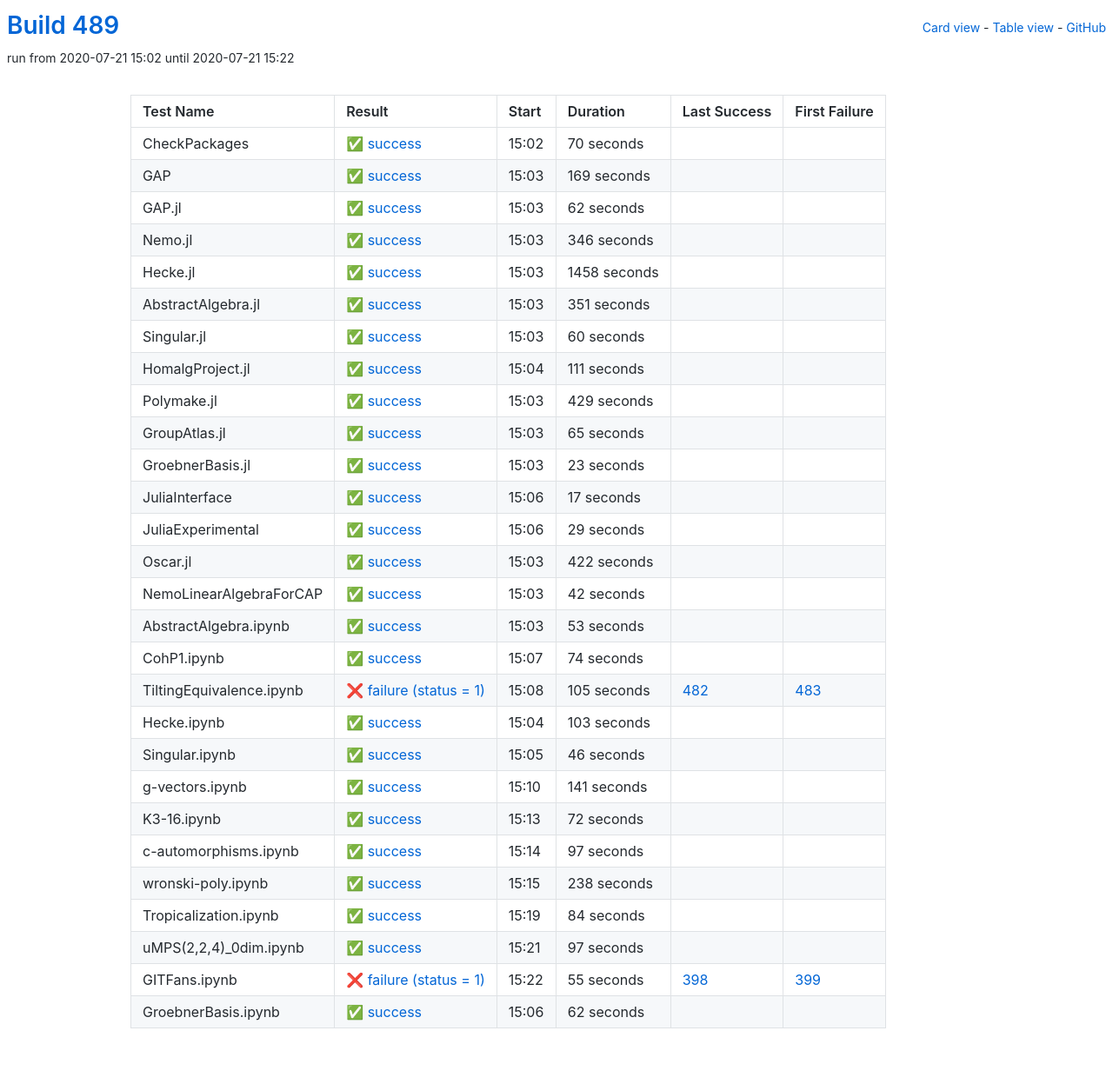
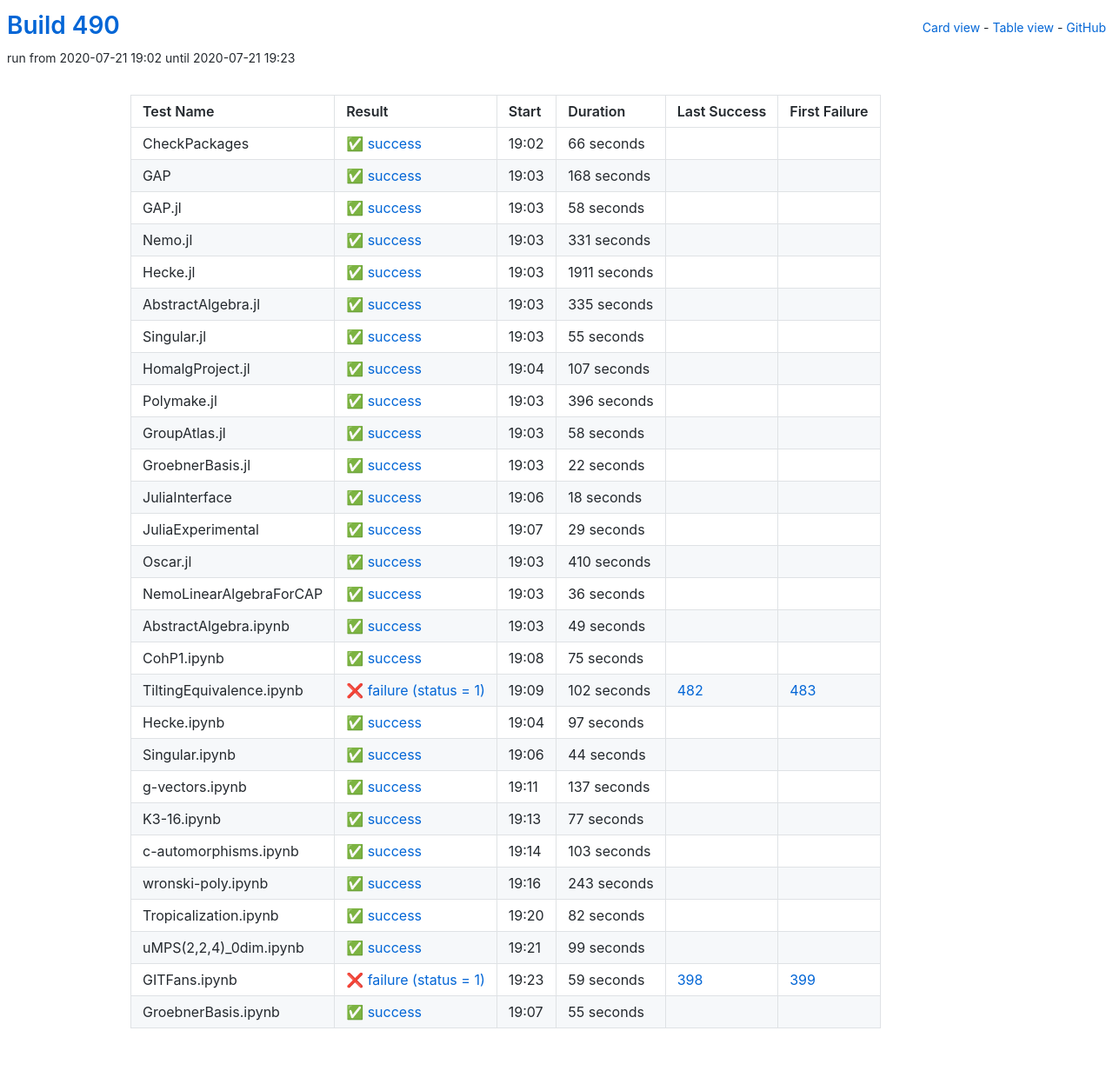
Before and after one commit to oscar-system/oscar-ci-status-stable, a Jekyll site: the page built from table.html, in a window 1280 px wide. Shown: the whole page at 87% size. Built offline with Jekyll 4.4.1, drawn with Linux system fonts in a browser that asks for light colours.

Commit message:
Build #490

```diff
--- a/_data/ci.yml
+++ b/_data/ci.yml
@@ -1,6 +1,6 @@
 ---
-build: 489
-build_url: https://oscarci.mathematik.uni-kl.de/job/oscar-stable/489/
+build: 490
+build_url: https://oscarci.mathematik.uni-kl.de/job/oscar-stable/490/
 job: oscar-stable
 organization: oscar-system
 repo: oscar-ci-status-stable
@@ -8,152 +8,152 @@ repourl: https://github.com/oscar-system/oscar-ci-status-stable
 tests:
 - name: CheckPackages
   id: checkpackages
-  log: https://oscarci.mathematik.uni-kl.de/job/oscar-stable/489/artifact/logs/build-489/CheckPackages.log
-  start: 2020-07-21 15:02
+  log: https://oscarci.mathematik.uni-kl.de/job/oscar-stable/490/artifact/logs/build-490/CheckPackages.log
+  start: 2020-07-21 19:02
   success: true
   exitcode: 0
   status: success
-  duration: 70
+  duration: 66
   last_success: false
   last_success_url:
   first_failure: false
   first_failure_url:
 - name: GAP
   id: gap
-  log: https://oscarci.mathematik.uni-kl.de/job/oscar-stable/489/artifact/logs/build-489/GAP.log
-  start: 2020-07-21 15:03
+  log: https://oscarci.mathematik.uni-kl.de/job/oscar-stable/490/artifact/logs/build-490/GAP.log
+  start: 2020-07-21 19:03
   success: true
   exitcode: 0
   status: success
-  duration: 169
+  duration: 168
   last_success: false
   last_success_url:
   first_failure: false
   first_failure_url:
 - name: GAP.jl
   id: gap-jl
-  log: https://oscarci.mathematik.uni-kl.de/job/oscar-stable/489/artifact/logs/build-489/GAP.jl.log
-  start: 2020-07-21 15:03
+  log: https://oscarci.mathematik.uni-kl.de/job/oscar-stable/490/artifact/logs/build-490/GAP.jl.log
+  start: 2020-07-21 19:03
   success: true
   exitcode: 0
   status: success
-  duration: 62
+  duration: 58
   last_success: false
   last_success_url:
   first_failure: false
   first_failure_url:
 - name: Nemo.jl
   id: nemo-jl
-  log: https://oscarci.mathematik.uni-kl.de/job/oscar-stable/489/artifact/logs/build-489/Nemo.jl.log
-  start: 2020-07-21 15:03
+  log: https://oscarci.mathematik.uni-kl.de/job/oscar-stable/490/artifact/logs/build-490/Nemo.jl.log
+  start: 2020-07-21 19:03
   success: true
   exitcode: 0
   status: success
-  duration: 346
+  duration: 331
   last_success: false
   last_success_url:
   first_failure: false
   first_failure_url:
 - name: Hecke.jl
   id: hecke-jl
-  log: https://oscarci.mathematik.uni-kl.de/job/oscar-stable/489/artifact/logs/build-489/Hecke.jl.log
-  start: 2020-07-21 15:03
+  log: https://oscarci.mathematik.uni-kl.de/job/oscar-stable/490/artifact/logs/build-490/Hecke.jl.log
+  start: 2020-07-21 19:03
   success: true
   exitcode: 0
   status: success
-  duration: 1458
+  duration: 1911
   last_success: false
   last_success_url:
   first_failure: false
   first_failure_url:
 - name: AbstractAlgebra.jl
   id: abstractalgebra-jl
-  log: https://oscarci.mathematik.uni-kl.de/job/oscar-stable/489/artifact/logs/build-489/AbstractAlgebra.jl.log
-  start: 2020-07-21 15:03
+  log: https://oscarci.mathematik.uni-kl.de/job/oscar-stable/490/artifact/logs/build-490/AbstractAlgebra.jl.log
+  start: 2020-07-21 19:03
   success: true
   exitcode: 0
   status: success
-  duration: 351
+  duration: 335
   last_success: false
   last_success_url:
   first_failure: false
   first_failure_url:
 - name: Singular.jl
   id: singular-jl
-  log: https://oscarci.mathematik.uni-kl.de/job/oscar-stable/489/artifact/logs/build-489/Singular.jl.log
-  start: 2020-07-21 15:03
+  log: https://oscarci.mathematik.uni-kl.de/job/oscar-stable/490/artifact/logs/build-490/Singular.jl.log
+  start: 2020-07-21 19:03
   success: true
   exitcode: 0
   status: success
-  duration: 60
+  duration: 55
   last_success: false
   last_success_url:
   first_failure: false
   first_failure_url:
 - name: HomalgProject.jl
   id: homalgproject-jl
-  log: https://oscarci.mathematik.uni-kl.de/job/oscar-stable/489/artifact/logs/build-489/HomalgProject.jl.log
-  start: 2020-07-21 15:04
+  log: https://oscarci.mathematik.uni-kl.de/job/oscar-stable/490/artifact/logs/build-490/HomalgProject.jl.log
+  start: 2020-07-21 19:04
   success: true
   exitcode: 0
   status: success
-  duration: 111
+  duration: 107
   last_success: false
   last_success_url:
   first_failure: false
   first_failure_url:
 - name: Polymake.jl
   id: polymake-jl
-  log: https://oscarci.mathematik.uni-kl.de/job/oscar-stable/489/artifact/logs/build-489/Polymake.jl.log
-  start: 2020-07-21 15:03
+  log: https://oscarci.mathematik.uni-kl.de/job/oscar-stable/490/artifact/logs/build-490/Polymake.jl.log
+  start: 2020-07-21 19:03
   success: true
   exitcode: 0
   status: success
-  duration: 429
+  duration: 396
   last_success: false
   last_success_url:
   first_failure: false
   first_failure_url:
 - name: GroupAtlas.jl
   id: groupatlas-jl
-  log: https://oscarci.mathematik.uni-kl.de/job/oscar-stable/489/artifact/logs/build-489/GroupAtlas.jl.log
-  start: 2020-07-21 15:03
+  log: https://oscarci.mathematik.uni-kl.de/job/oscar-stable/490/artifact/logs/build-490/GroupAtlas.jl.log
+  start: 2020-07-21 19:03
   success: true
   exitcode: 0
   status: success
-  duration: 65
+  duration: 58
   last_success: false
   last_success_url:
   first_failure: false
   first_failure_url:
 - name: GroebnerBasis.jl
   id: groebnerbasis-jl
-  log: https://oscarci.mathematik.uni-kl.de/job/oscar-stable/489/artifact/logs/build-489/GroebnerBasis.jl.log
-  start: 2020-07-21 15:03
+  log: https://oscarci.mathematik.uni-kl.de/job/oscar-stable/490/artifact/logs/build-490/GroebnerBasis.jl.log
+  start: 2020-07-21 19:03
   success: true
   exitcode: 0
   status: success
-  duration: 23
+  duration: 22
   last_success: false
   last_success_url:
   first_failure: false
   first_failure_url:
 - name: JuliaInterface
   id: juliainterface
-  log: https://oscarci.mathematik.uni-kl.de/job/oscar-stable/489/artifact/logs/build-489/JuliaInterface.log
-  start: 2020-07-21 15:06
+  log: https://oscarci.mathematik.uni-kl.de/job/oscar-stable/490/artifact/logs/build-490/JuliaInterface.log
+  start: 2020-07-21 19:06
   success: true
   exitcode: 0
   status: success
-  duration: 17
+  duration: 18
   last_success: false
   last_success_url:
   first_failure: false
   first_failure_url:
 - name: JuliaExperimental
   id: juliaexperimental
-  log: https://oscarci.mathematik.uni-kl.de/job/oscar-stable/489/artifact/logs/build-489/JuliaExperimental.log
-  start: 2020-07-21 15:06
+  log: https://oscarci.mathematik.uni-kl.de/job/oscar-stable/490/artifact/logs/build-490/JuliaExperimental.log
+  start: 2020-07-21 19:07
   success: true
   exitcode: 0
   status: success
@@ -164,68 +164,116 @@ tests:
   first_failure_url:
 - name: Oscar.jl
   id: oscar-jl
-  log: https://oscarci.mathematik.uni-kl.de/job/oscar-stable/489/artifact/logs/build-489/Oscar.jl.log
-  start: 2020-07-21 15:03
+  log: https://oscarci.mathematik.uni-kl.de/job/oscar-stable/490/artifact/logs/build-490/Oscar.jl.log
+  start: 2020-07-21 19:03
   success: true
   exitcode: 0
   status: success
-  duration: 422
+  duration: 410
   last_success: false
   last_success_url:
   first_failure: false
   first_failure_url:
 - name: NemoLinearAlgebraForCAP
   id: nemolinearalgebraforcap
-  log: https://oscarci.mathematik.uni-kl.de/job/oscar-stable/489/artifact/logs/build-489/NemoLinearAlgebraForCAP.log
-  start: 2020-07-21 15:03
+  log: https://oscarci.mathematik.uni-kl.de/job/oscar-stable/490/artifact/logs/build-490/NemoLinearAlgebraForCAP.log
+  start: 2020-07-21 19:03
   success: true
   exitcode: 0
   status: success
-  duration: 42
+  duration: 36
   last_success: false
   last_success_url:
   first_failure: false
   first_failure_url:
 - name: AbstractAlgebra.ipynb
   id: abstractalgebra-ipynb
-  log: https://oscarci.mathematik.uni-kl.de/job/oscar-stable/489/artifact/logs/build-489/AbstractAlgebra.ipynb.log
-  start: 2020-07-21 15:03
+  log: https://oscarci.mathematik.uni-kl.de/job/oscar-stable/490/artifact/logs/build-490/AbstractAlgebra.ipynb.log
+  start: 2020-07-21 19:03
   success: true
   exitcode: 0
   status: success
-  duration: 53
+  duration: 49
   last_success: false
   last_success_url:
   first_failure: false
   first_failure_url:
 - name: CohP1.ipynb
   id: cohp1-ipynb
-  log: https://oscarci.mathematik.uni-kl.de/job/oscar-stable/489/artifact/logs/build-489/CohP1.ipynb.log
-  start: 2020-07-21 15:07
+  log: https://oscarci.mathematik.uni-kl.de/job/oscar-stable/490/artifact/logs/build-490/CohP1.ipynb.log
+  start: 2020-07-21 19:08
   success: true
   exitcode: 0
   status: success
-  duration: 74
+  duration: 75
   last_success: false
   last_success_url:
   first_failure: false
   first_failure_url:
 - name: TiltingEquivalence.ipynb
   id: tiltingequivalence-ipynb
-  log: https://oscarci.mathematik.uni-kl.de/job/oscar-stable/489/artifact/logs/build-489/TiltingEquivalence.ipynb.log
-  start: 2020-07-21 15:08
+  log: https://oscarci.mathematik.uni-kl.de/job/oscar-stable/490/artifact/logs/build-490/TiltingEquivalence.ipynb.log
+  start: 2020-07-21 19:09
   success: false
   exitcode: 1
   status: failure
-  duration: 105
+  duration: 102
   last_success: 482
   last_success_url: https://oscarci.mathematik.uni-kl.de/job/oscar-stable/482/
   first_failure: 483
   first_failure_url: https://oscarci.mathematik.uni-kl.de/job/oscar-stable/483/
 - name: Hecke.ipynb
   id: hecke-ipynb
-  log: https://oscarci.mathematik.uni-kl.de/job/oscar-stable/489/artifact/logs/build-489/Hecke.ipynb.log
-  start: 2020-07-21 15:04
+  log: https://oscarci.mathematik.uni-kl.de/job/oscar-stable/490/artifact/logs/build-490/Hecke.ipynb.log
+  start: 2020-07-21 19:04
+  success: true
+  exitcode: 0
+  status: success
+  duration: 97
+  last_success: false
+  last_success_url:
+  first_failure: false
+  first_failure_url:
+- name: Singular.ipynb
+  id: singular-ipynb
+  log: https://oscarci.mathematik.uni-kl.de/job/oscar-stable/490/artifact/logs/build-490/Singular.ipynb.log
+  start: 2020-07-21 19:06
+  success: true
+  exitcode: 0
+  status: success
+  duration: 44
+  last_success: false
+  last_success_url:
+  first_failure: false
+  first_failure_url:
+- name: g-vectors.ipynb
+  id: g-vectors-ipynb
+  log: https://oscarci.mathematik.uni-kl.de/job/oscar-stable/490/artifact/logs/build-490/g-vectors.ipynb.log
+  start: 2020-07-21 19:11
+  success: true
+  exitcode: 0
+  status: success
+  duration: 137
+  last_success: false
+  last_success_url:
+  first_failure: false
+  first_failure_url:
+- name: K3-16.ipynb
+  id: k3-16-ipynb
+  log: https://oscarci.mathematik.uni-kl.de/job/oscar-stable/490/artifact/logs/build-490/K3-16.ipynb.log
+  start: 2020-07-21 19:13
+  success: true
+  exitcode: 0
+  status: success
+  duration: 77
+  last_success: false
+  last_success_url:
+  first_failure: false
+  first_failure_url:
+- name: c-automorphisms.ipynb
+  id: c-automorphisms-ipynb
+  log: https://oscarci.mathematik.uni-kl.de/job/oscar-stable/490/artifact/logs/build-490/c-automorphisms.ipynb.log
+  start: 2020-07-21 19:14
   success: true
   exitcode: 0
   status: success
@@ -234,110 +282,62 @@ tests:
   last_success_url:
   first_failure: false
   first_failure_url:
-- name: Singular.ipynb
-  id: singular-ipynb
-  log: https://oscarci.mathematik.uni-kl.de/job/oscar-stable/489/artifact/logs/build-489/Singular.ipynb.log
-  start: 2020-07-21 15:05
+- name: wronski-poly.ipynb
+  id: wronski-poly-ipynb
+  log: https://oscarci.mathematik.uni-kl.de/job/oscar-stable/490/artifact/logs/build-490/wronski-poly.ipynb.log
+  start: 2020-07-21 19:16
   success: true
   exitcode: 0
   status: success
-  duration: 46
-  last_success: false
-  last_success_url:
-  first_failure: false
-  first_failure_url:
-- name: g-vectors.ipynb
-  id: g-vectors-ipynb
-  log: https://oscarci.mathematik.uni-kl.de/job/oscar-stable/489/artifact/logs/build-489/g-vectors.ipynb.log
-  start: 2020-07-21 15:10
-  success: true
-  exitcode: 0
-  status: success
-  duration: 141
-  last_success: false
-  last_success_url:
-  first_failure: false
-  first_failure_url:
-- name: K3-16.ipynb
-  id: k3-16-ipynb
-  log: https://oscarci.mathematik.uni-kl.de/job/oscar-stable/489/artifact/logs/build-489/K3-16.ipynb.log
-  start: 2020-07-21 15:13
-  success: true
-  exitcode: 0
-  status: success
-  duration: 72
-  last_success: false
-  last_success_url:
-  first_failure: false
-  first_failure_url:
-- name: c-automorphisms.ipynb
-  id: c-automorphisms-ipynb
-  log: https://oscarci.mathematik.uni-kl.de/job/oscar-stable/489/artifact/logs/build-489/c-automorphisms.ipynb.log
-  start: 2020-07-21 15:14
-  success: true
-  exitcode: 0
-  status: success
-  duration: 97
-  last_success: false
-  last_success_url:
-  first_failure: false
-  first_failure_url:
-- name: wronski-poly.ipynb
-  id: wronski-poly-ipynb
-  log: https://oscarci.mathematik.uni-kl.de/job/oscar-stable/489/artifact/logs/build-489/wronski-poly.ipynb.log
-  start: 2020-07-21 15:15
-  success: true
-  exitcode: 0
-  status: success
-  duration: 238
+  duration: 243
   last_success: false
   last_success_url:
   first_failure: false
   first_failure_url:
 - name: Tropicalization.ipynb
   id: tropicalization-ipynb
-  log: https://oscarci.mathematik.uni-kl.de/job/oscar-stable/489/artifact/logs/build-489/Tropicalization.ipynb.log
-  start: 2020-07-21 15:19
+  log: https://oscarci.mathematik.uni-kl.de/job/oscar-stable/490/artifact/logs/build-490/Tropicalization.ipynb.log
+  start: 2020-07-21 19:20
   success: true
   exitcode: 0
   status: success
-  duration: 84
+  duration: 82
   last_success: false
   last_success_url:
   first_failure: false
   first_failure_url:
 - name: uMPS(2,2,4)_0dim.ipynb
   id: umps-2-2-4-0dim-ipynb
-  log: https://oscarci.mathematik.uni-kl.de/job/oscar-stable/489/artifact/logs/build-489/uMPS-2-2-4-_0dim.ipynb.log
-  start: 2020-07-21 15:21
+  log: https://oscarci.mathematik.uni-kl.de/job/oscar-stable/490/artifact/logs/build-490/uMPS-2-2-4-_0dim.ipynb.log
+  start: 2020-07-21 19:21
   success: true
   exitcode: 0
   status: success
-  duration: 97
+  duration: 99
   last_success: false
   last_success_url:
   first_failure: false
   first_failure_url:
 - name: GITFans.ipynb
   id: gitfans-ipynb
-  log: https://oscarci.mathematik.uni-kl.de/job/oscar-stable/489/artifact/logs/build-489/GITFans.ipynb.log
-  start: 2020-07-21 15:22
+  log: https://oscarci.mathematik.uni-kl.de/job/oscar-stable/490/artifact/logs/build-490/GITFans.ipynb.log
+  start: 2020-07-21 19:23
   success: false
   exitcode: 1
   status: failure
-  duration: 55
+  duration: 59
   last_success: 398
   last_success_url: https://oscarci.mathematik.uni-kl.de/job/oscar-stable/398/
   first_failure: 399
   first_failure_url: https://oscarci.mathematik.uni-kl.de/job/oscar-stable/399/
 - name: GroebnerBasis.ipynb
   id: groebnerbasis-ipynb
-  log: https://oscarci.mathematik.uni-kl.de/job/oscar-stable/489/artifact/logs/build-489/GroebnerBasis.ipynb.log
-  start: 2020-07-21 15:06
+  log: https://oscarci.mathematik.uni-kl.de/job/oscar-stable/490/artifact/logs/build-490/GroebnerBasis.ipynb.log
+  start: 2020-07-21 19:07
   success: true
   exitcode: 0
   status: success
-  duration: 62
+  duration: 55
   last_success: false
   last_success_url:
   first_failure: false
```
Also changed, not shown: README.md.
